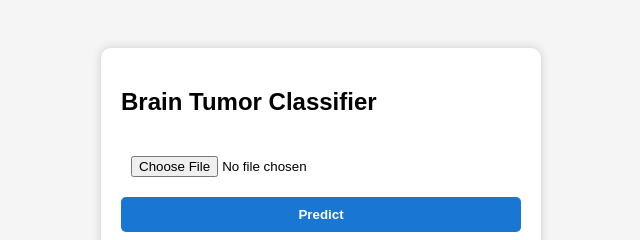
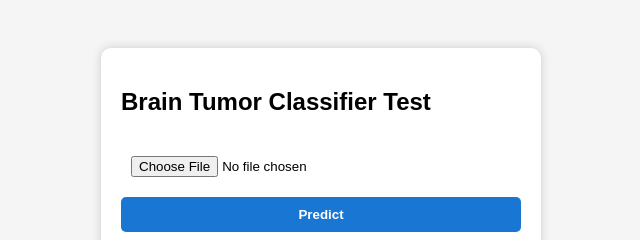
Before and after one commit to madhav8511/BT-Frontend, a plain HTML site: page index.html in a window 1280 px wide. Shown: the top 240 px of the page, 319-959 px from the left. Drawn offline with Linux system fonts and the light colour scheme.

Commit message:
Code updated test

```diff
--- a/index.html
+++ b/index.html
@@ -51,7 +51,7 @@
 <body>
 
 <div class="container">
-    <h2>Brain Tumor Classifier</h2>
+    <h2>Brain Tumor Classifier Test</h2>
 
     <input type="file" id="imageInput">
 
```
